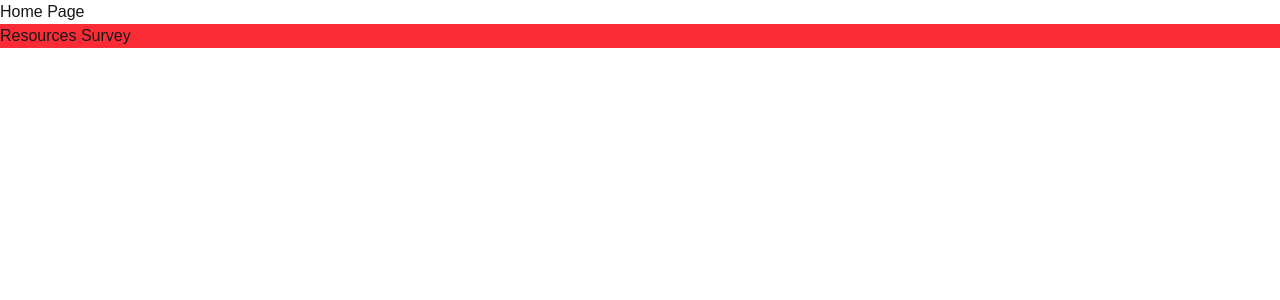
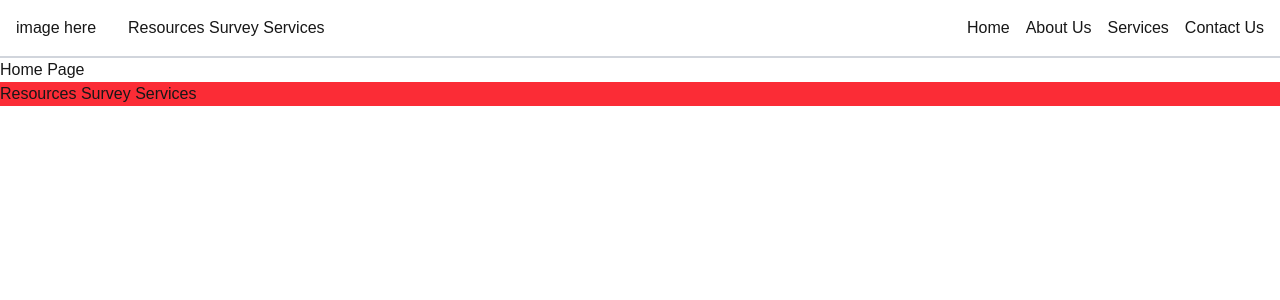
Before and after one commit to IanCheu052/ResourcesSurveyWebsite, a Next.js app in the folder my-app/: page /home in a window 1280 px wide. Shown: the top 300 px of the page. Built offline with nearby package versions, Linux system fonts and the light colour scheme.

Commit message:
Made Dummy header made colour coding for easier references

```diff
--- a/my-app/app/home/page.tsx
+++ b/my-app/app/home/page.tsx
@@ -1,11 +1,13 @@
 import React from 'react';
+import Header from "@/components/Header";
 
 export default function HomePage() {
     return (
         <div>
+            <Header />
             Home Page
             <div className="bg-red-500">
-                Resources Survey
+                Resources Survey Services
             </div>
         </div>
     );
--- /dev/null
+++ b/my-app/components/Header.tsx
@@ -0,0 +1,29 @@
+const Header = () => {
+    return (
+        <div className="flex flex-row gap-8 p-4 border-b-2 border-gray-300">
+            <div>
+                image here
+            </div>
+            <div className="">
+                Resources Survey Services
+            </div>
+            <div className="flex flex-row ml-auto gap-4">
+
+                <div>
+                    Home
+                </div>
+                <div>
+                    About Us
+                </div>
+                <div>
+                    Services
+                </div>
+                <div>
+                    Contact Us
+                </div>
+            </div>
+        </div >
+    );
+}
+
+export default Header;
--- /dev/null
+++ b/my-app/tailwind.config.ts
@@ -0,0 +1,16 @@
+import type { Config } from "tailwindcss"
+
+const config: Config = {
+    theme: {
+        extend: {
+            colors: {
+                rsYellow1 : "#FFD21F",
+                rsYellow2 : "#FFDD57",
+                rsGreyBG1 : "D9D9D9",
+                rsGreyBG2 : "E3E3E3",
+                rsBlack1 : "2C2C2C",
+                rsBlack2 : "1A1A1A"
+            }
+        }
+    }
+}
```
